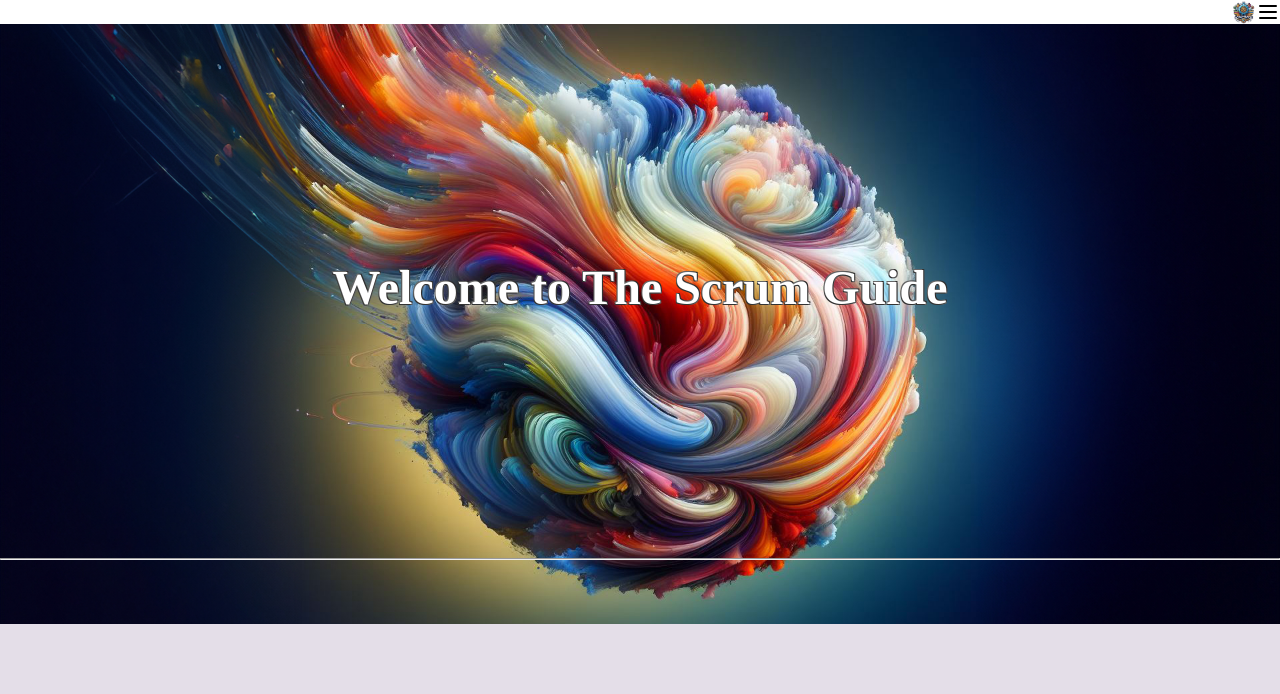
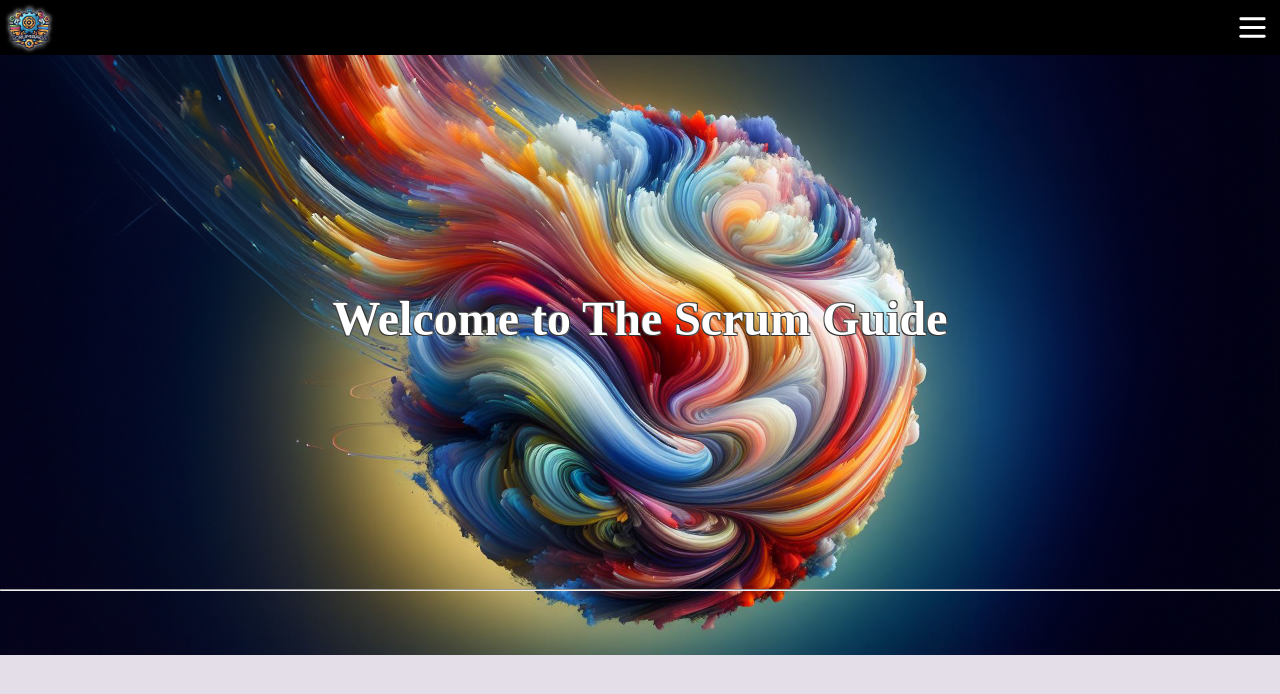
Before and after one commit to Memai2023/scrum-guide, a React (Vite) app: page / in a window 1280 px wide. Shown: the top 694 px of the page. Built offline with nearby package versions, Linux system fonts and the light colour scheme.

Commit message:
add layout css

```diff
--- a/src/Pages/Layout/Layout.module.css
+++ b/src/Pages/Layout/Layout.module.css
@@ -1,36 +1,50 @@
 .navbar {
-    width: 100%;
-    height: fit-content;
-    background-color: #fff;
+    background-color: #000;
     display: flex;
     flex-direction: row;
     flex-direction: row-reverse;
+    height: fit-content;
+    width: 100%;
+    justify-content: space-between;
+}
+
+.navbar img {
+    border-radius: 50%;
+    filter: drop-shadow(0px 0px 2px #fff);
+    margin: 4px;
+    width: 50px;
 }
 
 .hamburger {
-    color: #000;
-    background-color: #fff;
+    color: #fff;
     border-radius: 3px;
     cursor: pointer;
+    height: 35px;
+    width: 35px;
+    margin: 10px;
 }
 
 .navigation {
     color: #000;
     display: flex;
     flex-direction: column;
-    padding-top: 24px;
+    padding-top: 55px;
     position: fixed;
     text-align: right;
     height: fit-content;
-    width: 100%;
+    width: fit-content;
     z-index: 1000;
     margin: 0;
 }
 
 .navigation a {
     animation: fadeInWords ease-in-out 1s forwards;
-    background-color: #ffffff9c;
+    background-color: #ffffff;
     margin: 0;
+}
+
+.navigation a:nth-last-child(1) {
+    border-bottom-left-radius: 45px;
 }
 
 .active {
@@ -46,7 +60,6 @@
     cursor: pointer;
 }
 
-
 @keyframes fadeInWords {
     from {
       opacity: 0;
@@ -56,24 +69,15 @@
       opacity: 1;
       transform: translateY(0);
     }
-  }
+}
 
 @keyframes fadeOutWords {
     from {
         opacity: 1;
         transform: translateY(0);
-      }
+    }
     to {
         opacity: 0;
         transform: translateY(-300px);
     }
 }
-
-@media screen and (min-width:768px) {
-    .navigation{
-        height: fit-content;
-        width: fit-content;
-        text-align: right;
-        border-bottom-left-radius: 10px;
-    }
-}
```
